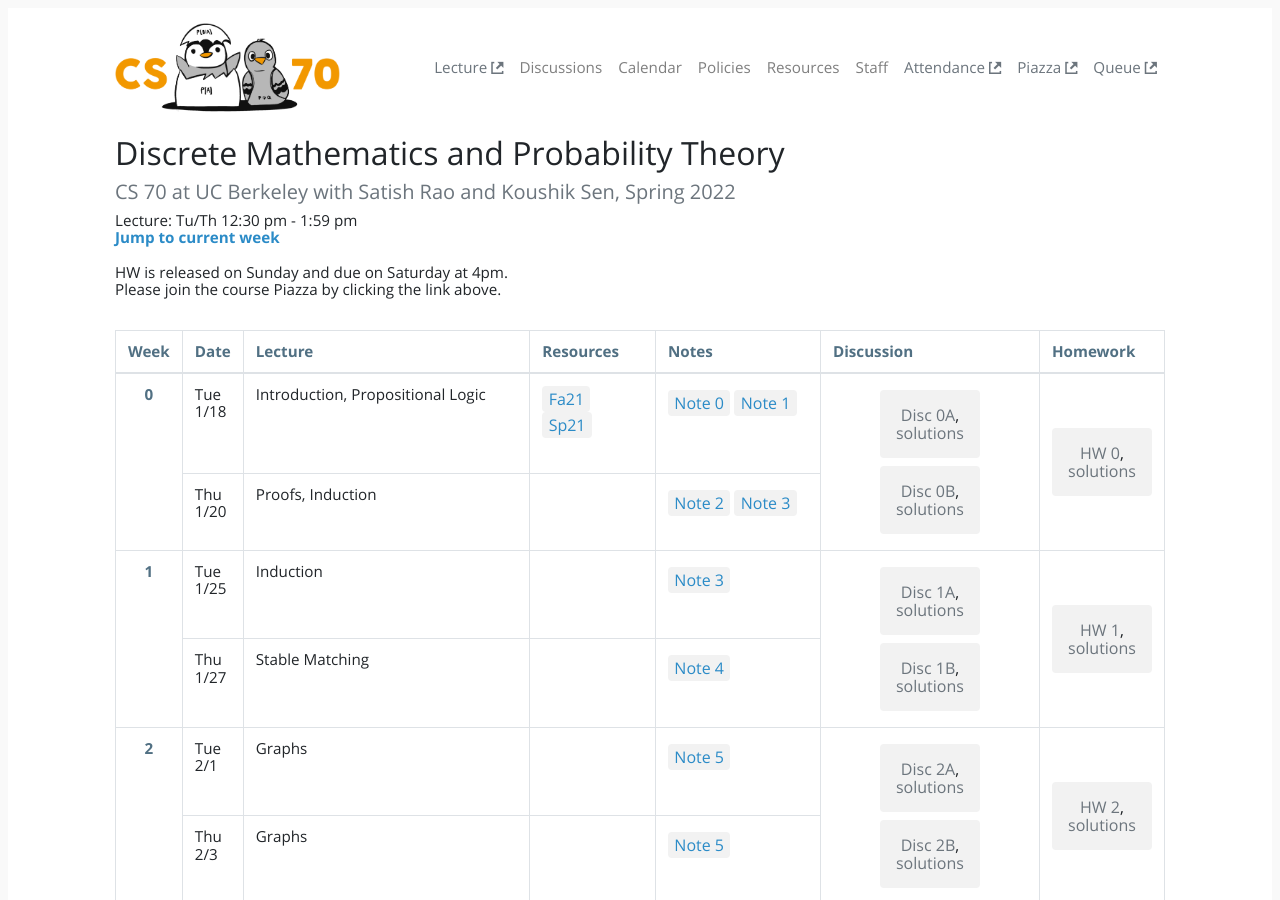
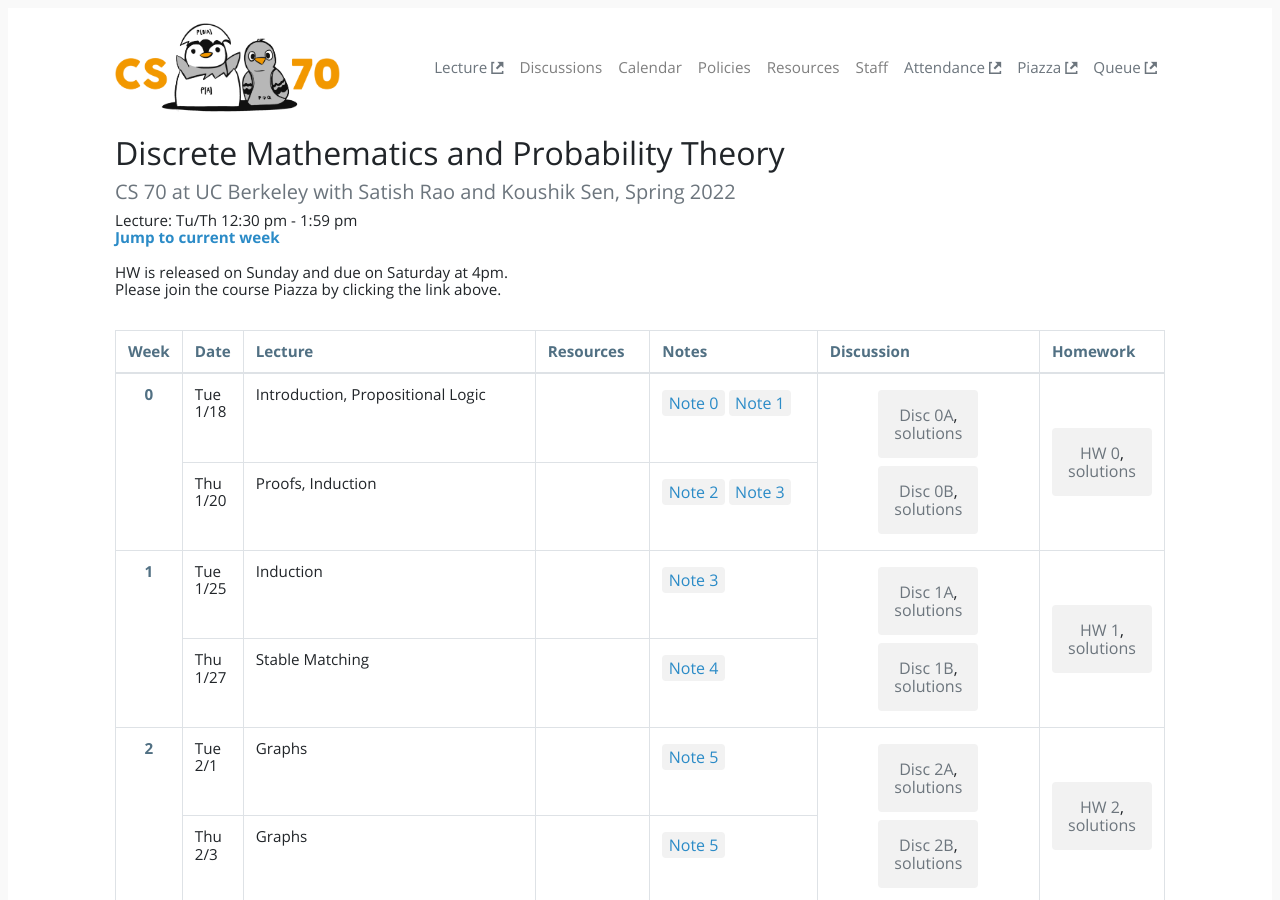
Before and after one commit to tsgoten/cs70-website, a Jekyll site: the page built from index.html, in a window 1280 px wide and 900 px high. Built offline with Jekyll 4.4.1, drawn with Linux system fonts in a browser that asks for light colours.

Commit message:
removed link to old websites from week0

```diff
--- a/_data/materials/week_0.yml
+++ b/_data/materials/week_0.yml
@@ -6,10 +6,6 @@
   webcast:
   password:
   resources:
-    - name: Fa21
-      url: http://fa21.eecs70.org
-    - name: Sp21
-      url: http://sp21.eecs70.org
   mirror:
 - type: lec
   date: "1/20"
```
